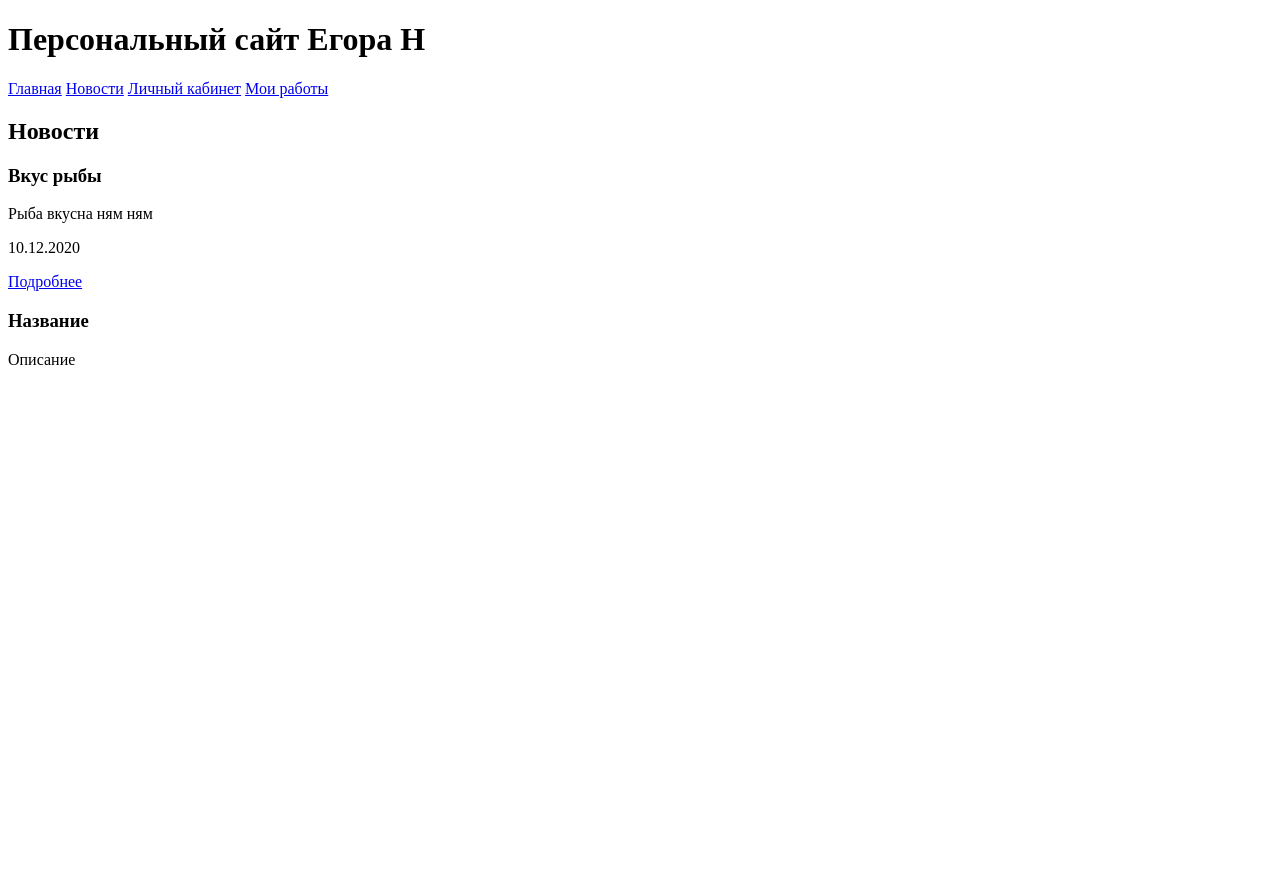
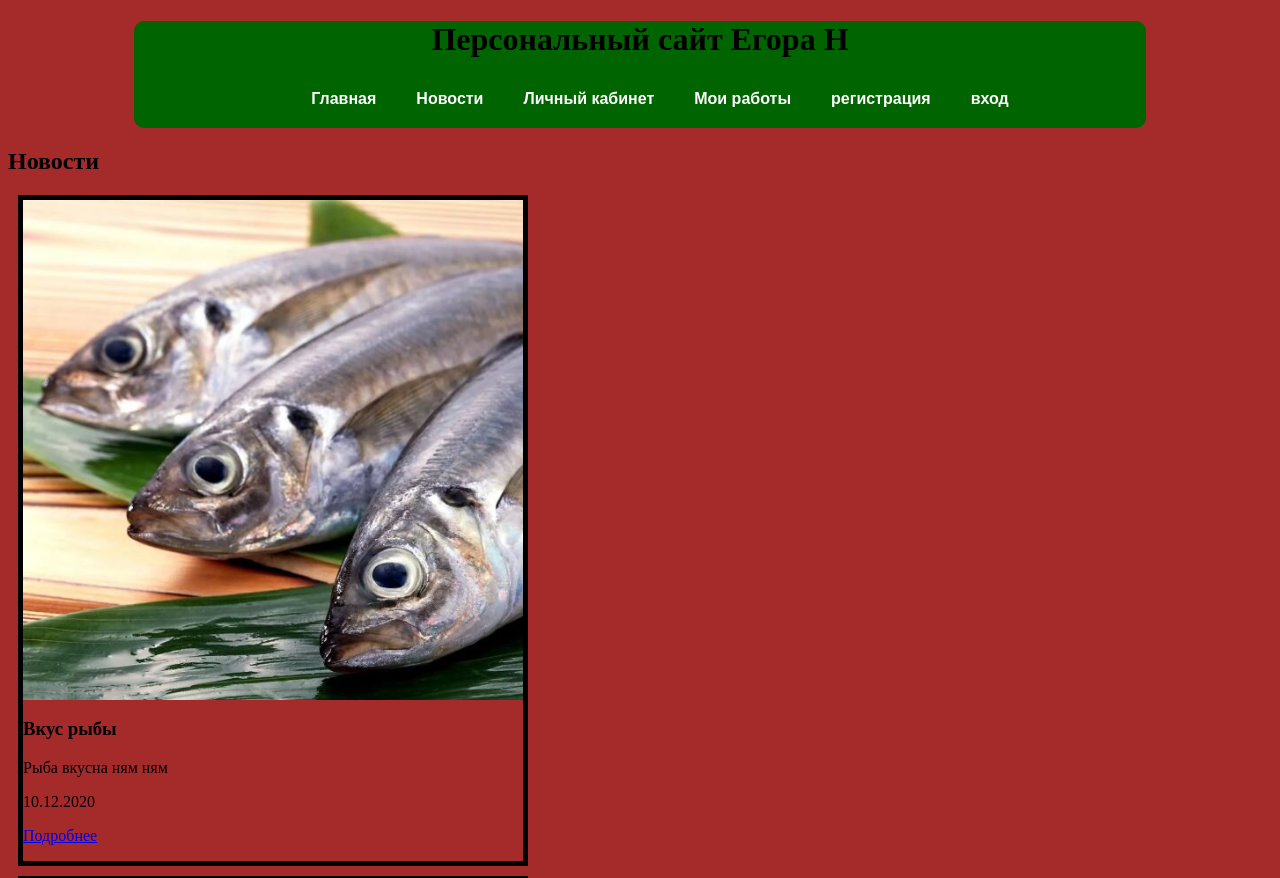
Before and after one commit to ANosok/mdk_08_01, a plain HTML site: page pages/news.html in a window 1280 px wide. Shown: the top 878 px of the page. Before the commit the page ends 800 px from the top, so only its background shows below. Drawn offline with Linux system fonts and the light colour scheme.

Commit message:
Add files via upload

```diff
--- a/pages/news.html
+++ b/pages/news.html
@@ -4,32 +4,41 @@
     <meta charset="UTF-8">
     <meta http-equiv="X-UA-Compatible" content="IE=edge">
     <meta name="viewport" content="width=device-width, initial-scale=1.0">
+    <link rel="stylesheet" href="../styles/styles.css">
     <title>Персональная страница сайта Егор Н</title>
 </head>
 <body>
     <header>
         <h1>Персональный сайт Егора Н</h1>
-        <a href="../index.html">Главная</a>
-        <a href="news.html">Новости</a>
-        <a href="personal.html">Личный кабинет</a>
-        <a href="works/work.html">Мои работы</a>
+        <ul>
+            <li><a href="../index.html">Главная</a></li>
+            <li><a href="news.html">Новости</a></li>
+            <li><a href="personal.html">Личный кабинет</a></li>
+            <li><a href="works/work.html">Мои работы</a></li>
+            <li><a href="../pages/works/pr4/register.html">регистрация</a></li>
+            <li><a href="../pages/works/pr4/login.html">вход</a></li>
+        </ul>
     </header>
 
-    <main>
+    <main class="news">
         <h2>Новости</h2>
         <article>
+            <div class="prew new1"></div>
             <h3>Вкус рыбы </h3>
             <p>Рыба вкусна ням ням</p>
-            <p>10.12.2020</p>
-            <a href="new1.html">Подробнее</a>
+            <span>10.12.2020</span>
+            <p><a href="new1.html">Подробнее</a></p>
         </article>
         <article>
-            <h3>Название</h3>
-            <p>Описание</p>
+            <div class="prew new2"></div>
+            <h3>Утечка химикатов</h3>
+            <p>Опасная утечка химикатов</p>
+            <span>10.02.2023</span>
+            <p><a href="new2.html">Подробнее</a></p>
         </article>
     </main>
     <footer>
-
+        <p>сайт разработан Егором Носковом </p>
     </footer>
 </body>
 </html>
```
Also changed, not shown: pages/new1.html (+10 -4 lines), pages/new2.html (added, +29 -0 lines), pages/personal.html (+12 -6 lines).
